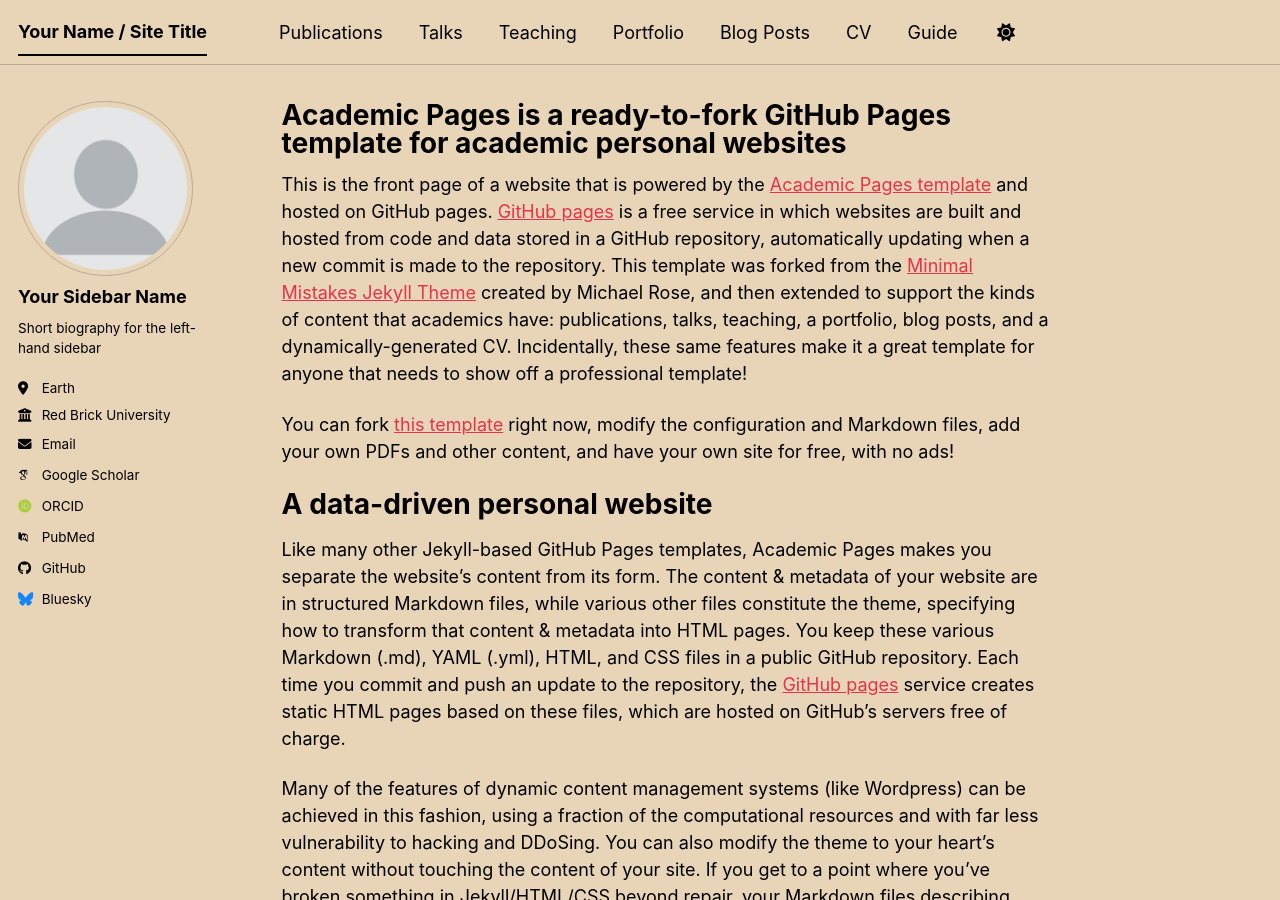
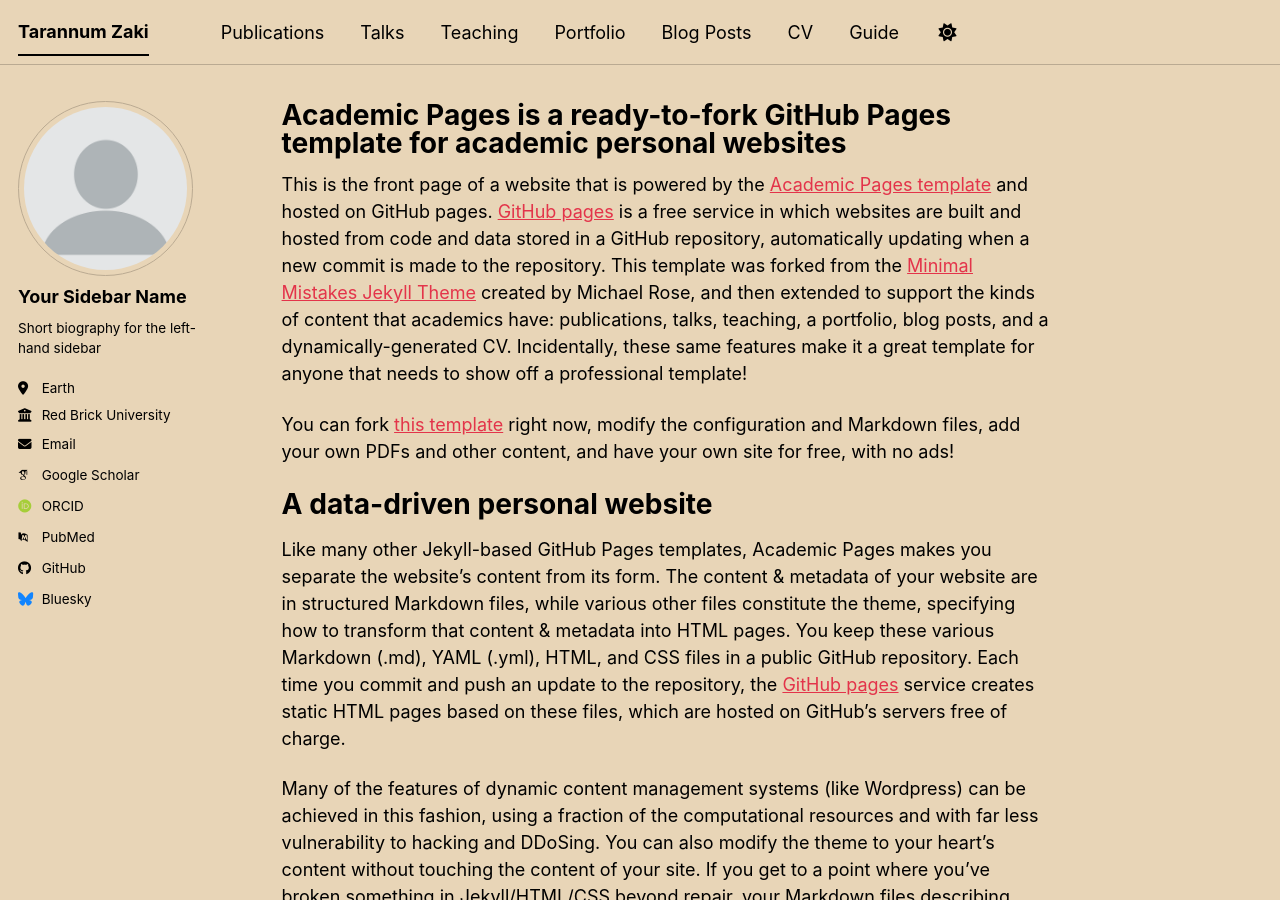
Before and after one commit to Tarannum123/Tarannum123.github.io, a Jekyll site: the page built from _pages/about.md, in a window 1280 px wide and 900 px high. Built offline with Jekyll 4.4.1, drawn with Linux system fonts in a browser that asks for light colours; some web fonts are replaced; a script bundle is joined from its source files by our own code; library files that are not in the unit come from our copies.

Commit message:
Update _config.yml

```diff
--- a/_config.yml
+++ b/_config.yml
@@ -9,7 +9,7 @@
 # Basic Site Settings
 locale                   : "en-US"
 site_theme               : "sunrise" # The available themes options are "default", "air", "sunrise", "mint", "dirt" and "contrast"
-title                    : "Your Name / Site Title"
+title                    : "Tarannum Zaki"
 title_separator          : "-"
 name                     : &name "Your Name"
 description              : &description "Your Name's academic portfolio"   # Update this with a general description of your site, this is the default if not overridden by a page
```
